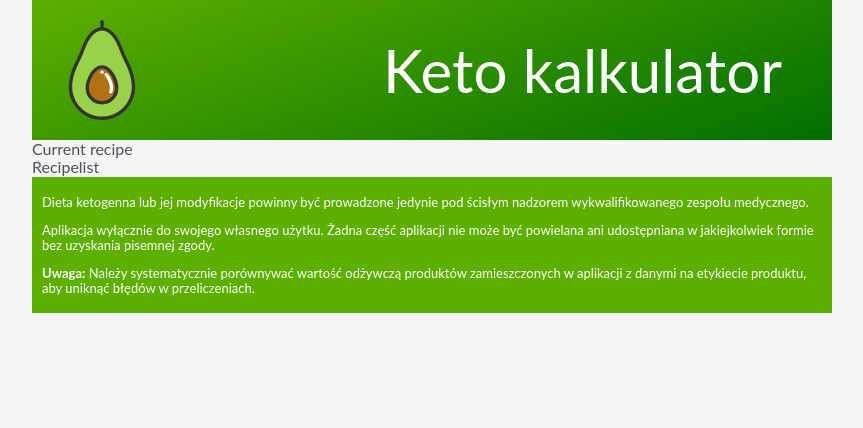
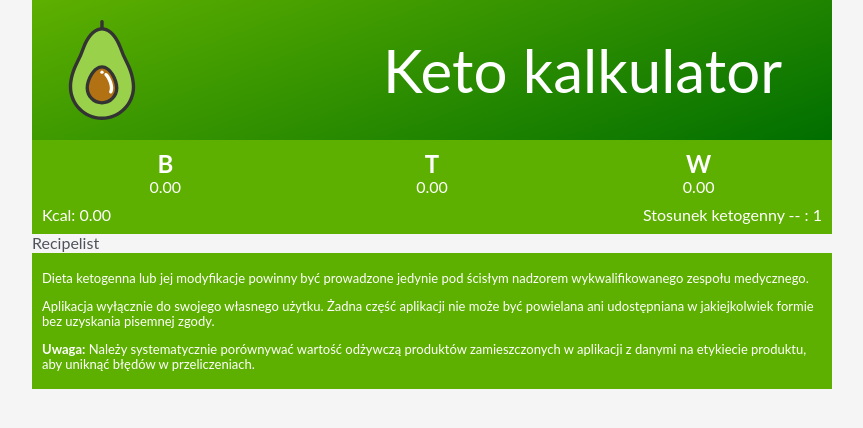
Before and after one commit to rosamichal/ketokalkulator-react, a React (Create React App) app: page / in a window 1280 px wide. Shown: the top 428 px of the page, without its empty margins (208-1071 px from the left). Built offline with nearby package versions, Linux system fonts and the light colour scheme.

Commit message:
Added Recipe Macro Summary

```diff
--- a/src/components/CurrentRecipe/CurrentRecipe.js
+++ b/src/components/CurrentRecipe/CurrentRecipe.js
@@ -1,8 +1,26 @@
+import { RecipeMacroSummary, Macro, MacroHeader, EnergyRatioWrapper } from './styles'
+
 const CurrentRecipe = () => {
     return (
-        <div>
-            Current recipe
-        </div>
+        <RecipeMacroSummary>
+            <Macro>
+            <MacroHeader class="summary__header">B</MacroHeader><span class="js--summary__macro--protein">0.00</span>
+          </Macro>
+          <Macro>
+            <MacroHeader class="summary__header">T</MacroHeader><span class="js--summary__macro--fat">0.00</span>
+          </Macro>
+          <Macro>
+            <MacroHeader class="summary__header">W</MacroHeader><span class="js--summary__macro--carbohydrates">0.00</span>
+          </Macro>
+          <EnergyRatioWrapper>
+            <div class="summary__energy-wrapper">
+              Kcal: <span class="js--summary__macro--energy">0.00</span>
+            </div>
+            <div class="summary__ratio-wrapper">
+              Stosunek ketogenny <span class="js--summary__macro--ratio">-- : 1</span>
+            </div>
+          </EnergyRatioWrapper>
+        </RecipeMacroSummary>
     )
 };
 
--- /dev/null
+++ b/src/components/CurrentRecipe/styles.js
@@ -0,0 +1,24 @@
+import styled from 'styled-components';
+
+export const RecipeMacroSummary = styled.div`
+    background: ${({ theme }) => theme.currentRecipe.recipeMacroSummary.background};
+    color: ${({ theme }) => theme.currentRecipe.recipeMacroSummary.color};
+    display: grid;
+    grid-template-columns: repeat(3,1fr);
+`;
+
+export const Macro = styled.div`
+    text-align: center;
+    padding: 10px;
+`;
+
+export const MacroHeader = styled.h2`
+    margin: 0;
+`;
+
+export const EnergyRatioWrapper = styled.div`
+    display: flex;
+    justify-content: space-between;
+    grid-column: 1/4;
+    padding: 0 10px 10px;
+`;
--- a/src/components/Footer/styles.js
+++ b/src/components/Footer/styles.js
@@ -1,4 +1,4 @@
-import styled from 'styled-components'
+import styled from 'styled-components';
 
 export const FooterWrapper = styled.footer`
     background: ${({ theme }) => theme.footer.background};
--- a/src/theme.js
+++ b/src/theme.js
@@ -22,5 +22,11 @@ export const theme = {
     footer: {
         background: colorNames.StickySap,
         color: colorNames.White,
+    },
+    currentRecipe: {
+        recipeMacroSummary: {
+            background: colorNames.StickySap,
+            color: colorNames.White,
+        }
     }
 }
```
